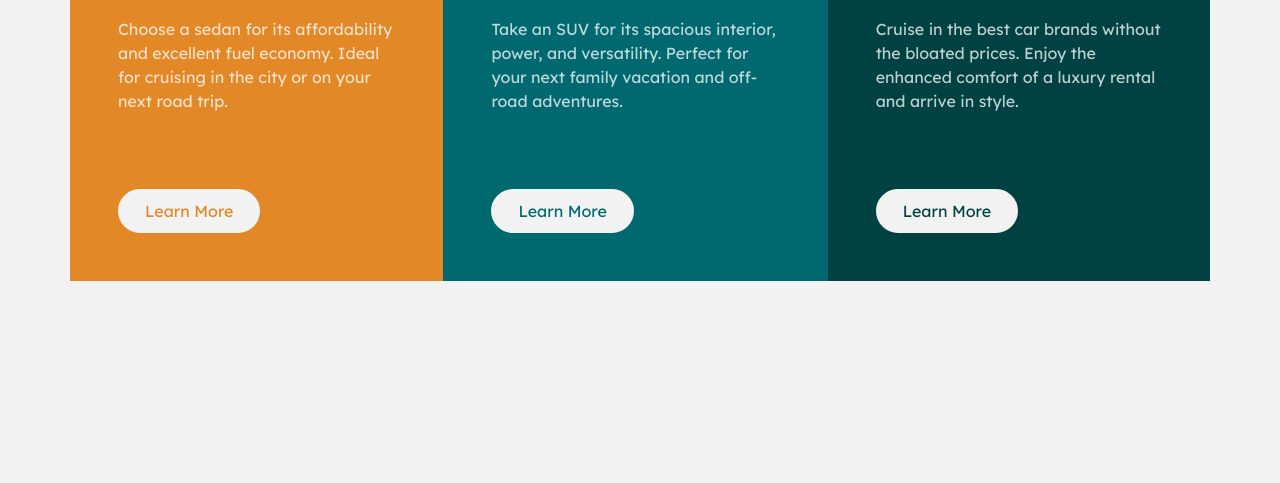
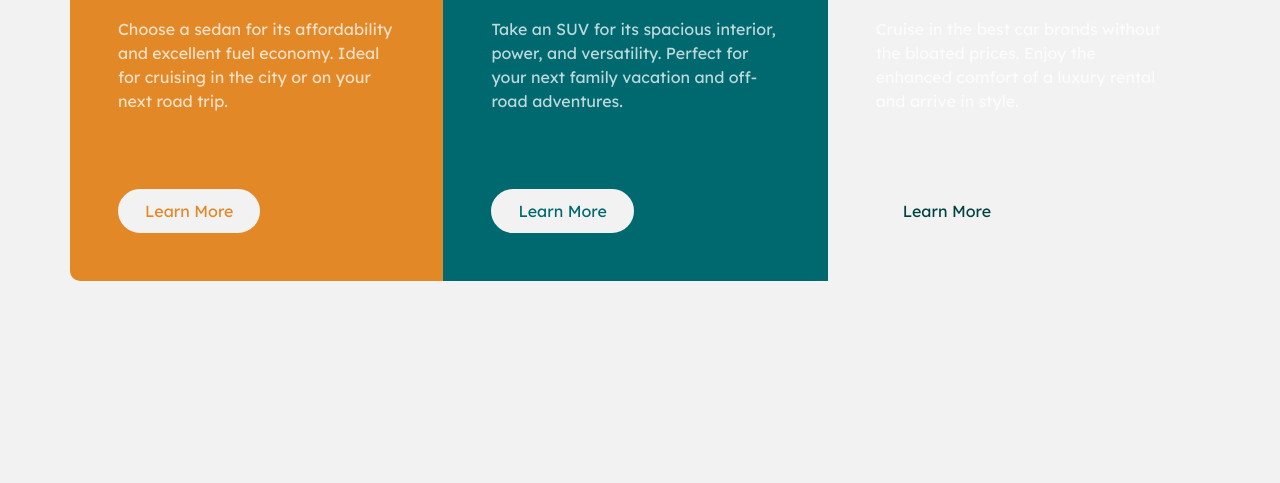
Before and after one commit to trafiki/3-column-preview-card-component-main, a plain HTML site: page index.html in a window 1280 px wide. Shown: the part 317-800 px from the top of the page. Drawn offline with Linux system fonts and the light colour scheme.

Commit message:
Add border radius

```diff
--- a/style.css
+++ b/style.css
@@ -32,14 +32,16 @@ p {
 
 .col-4.sedan {
   background: hsl(31, 77%, 52%);
+  border-radius: 10px 0 0 10px;
 }
 
 .col-4.suv {
   background: hsl(184, 100%, 22%);
 }
 
-.col-4.luxury {
+col-4.luxury {
   background: hsl(179, 100%, 13%);
+  border-radius: 0 10px 10px 0;
 }
 
 h1 {
```
